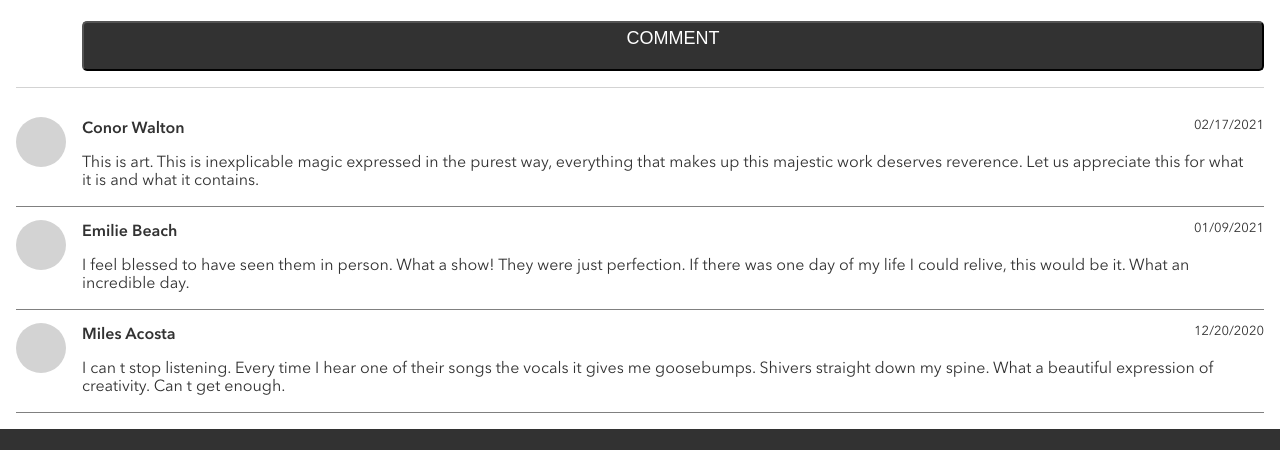
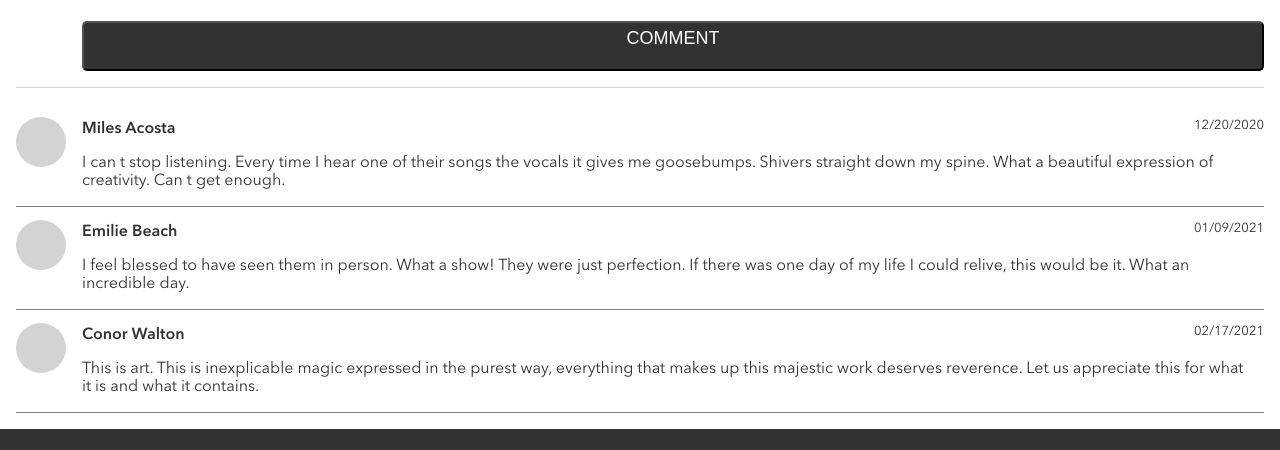
Before and after one commit to bengilpin/benjamin-gilpin-bandsite, a plain HTML site: page index.html in a window 1280 px wide. Shown: the part 3421-3871 px from the top of the page. Drawn offline with Linux system fonts and the light colour scheme.

Commit message:
now the new comment is being added from the top down with dynamic timestamp.

```diff
--- a/Styles/partials/_main.scss
+++ b/Styles/partials/_main.scss
@@ -157,18 +157,22 @@
                 max-width: 100%;
                 word-wrap: break-word;
                 overflow: hidden;
+
+                flex-grow: 1;
+
             }
 
             &--header {
 
                 display: flex;
 
-                // flex-wrap: wrap;
+
                 justify-content: space-between;
 
 
                 &--date {
                     flex-wrap: nowrap;
+
                 }
 
             }
--- a/scripts/index-page.js
+++ b/scripts/index-page.js
@@ -83,8 +83,10 @@ function renderComments() {
   const myCommentContainer = document.querySelector(".commentsjswrapper");
   myCommentContainer.innerHTML = '';
 
-  for (let i = 0; i < commentsArray.length; i++) {
-    const card = createComment(commentsArray[i]);
+  const reversedCommentsArray = commentsArray.slice().reverse();
+
+  for (let i = 0; i < reversedCommentsArray.length; i++) {
+    const card = createComment(reversedCommentsArray[i]);
     myCommentContainer.appendChild(card);
   }
 }
```
Also changed, not shown: Styles/bio.css, 1 other file.
